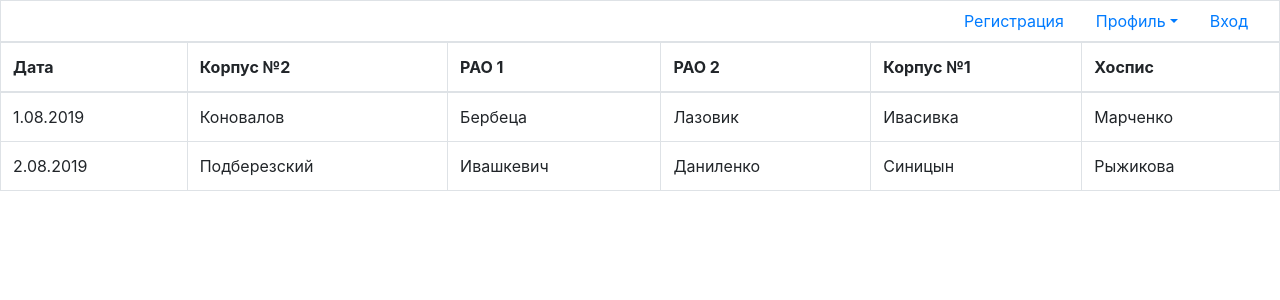
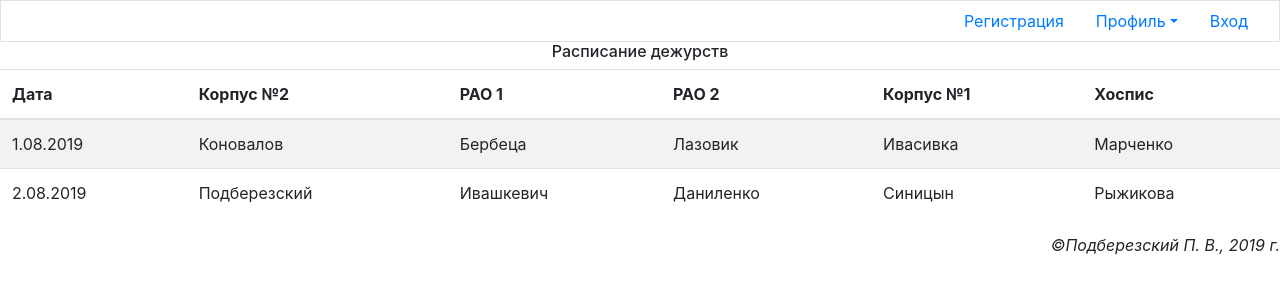
Before and after one commit to pol1969/tt, a Django app: page / in a window 1280 px wide. Shown: the top 300 px of the page. Run offline with Django 3.2, Linux system fonts and the light colour scheme; some libraries are stand-ins or nearby versions.

Commit message:
Работа с Bootstrap

```diff
--- a/tt/main/templates/layout/basic.html
+++ b/tt/main/templates/layout/basic.html
@@ -22,82 +22,54 @@
 
     </head>
 
-    <body class="container-fluid">
-
-        <header class="mb-0">
-<!--
-            <h6 class="text-center">Расписание дежурств</h6>
--->
-        </header>
+    <body >
+	<section id="base">
+		<div class="container-fluid">
 
 				<div class="row">
-
 				    <ul class="col nav justify-content-end border">
-
 					<li class="nav-item"><a class="nav-link" href="#">
-
 					Регистрация</a></li>
-
-
 					<li class="nav-item dropdown">
-
 					    <a class="nav-link dropdown-toggle" data-toggle="dropdown"
-
 					    href="#" role="button" aria-haspopup="true"
-
 					    aria-expanded="false">Профиль</a>
-
 					    <div class="dropdown-menu">
-
 						<a class="dropdown-item" href="#">Мои объявления</a>
-
 						<a class="dropdown-item" href="#">
-
 						Изменить личные данные</a>
-
 						<a class="dropdown-item" href="#">
-
 						Изменить пароль</a>
-
 						<div class="dropdown-divider"></div>
-
 						<a class="dropdown-item" href="#">Выйти</a>
-
 						<div class="dropdown-divider"></div>
-
 						<a class="dropdown-item" href="#">Удалить</a>
-
 					    </div>
-
 					</li>
-
-
 					<li class="nav-item"><a class="nav-link" href="#">Вход</a></li>
-
-
 				    </ul>
-
 				</div>
 
 				<div class="row">
+					<header class="col-md-12">
+				    		<h6 class="text-center">Расписание дежурств</h6>
+					</header>
+				</div>
 
-
+			      <div class="row">
 				{% bootstrap_messages %}
-
 				{% block content %}
-
 				{% endblock %}
-
+			      </div>
 
 	</div>
+	</section>
 
-<!--<footer class="mt-auto">
-
-            <p class="text-right font-italic">&copy; читатели, 2018 г.</p>
+		<footer>
+            			<p class="text-right font-italic">&copy;Подберезский П. В., 2019 г.</p>
 
                 </footer>
 
---.
 
 </body>
 
--- a/tt/main/templates/main/index.html
+++ b/tt/main/templates/main/index.html
@@ -1,7 +1,8 @@
 {% extends "layout/basic.html" %}
 
 {% block content %}
-<table class="table table-bordered table-condensed">
+
+<table class="table table-striped table-condensed">
 	<thead>
 		<tr>
 
@@ -33,4 +34,67 @@
 
 
 		</tbody>
+</table>
+	<!--
+					<div class="col-md-12 ">
+					  <table class="table table-striped table-bordered table-hover">
+					    <thead>
+					      <tr>
+						<th class="success">
+						  <h4 class="text-center">Free plan</h4>
+						</th>
+						<th class="info">
+						  <h4 class="text-center">Standard plan</h4>
+						</th>
+						<th class="danger">
+						  <h4 class="text-center">Premium plan</h4>
+						</th>
+					      </tr>
+					    </thead>
+					    <tbody>
+					      <tr>
+						<td>
+						  <h3 class="text-center">$ 0</h3>
+						</td>
+						<td>
+						  <h3 class="text-center">$ 99</h3>
+						</td>
+						<td>
+						  <h3 class="text-center">$ 999</h3>
+						</td>
+					      </tr>
+					      <tr>
+						<td>Lorem ipsum</td>
+						<td>Lorem ipsum</td>
+						<td>Lorem ipsum</td>
+					      </tr>
+					      <tr>
+						<td>Lorem ipsum</td>
+						<td>Lorem ipsum</td>
+						<td>Lorem ipsum</td>
+					      </tr>
+					      <tr>
+						<td>Dolor sit amet</td>
+						<td>Lorem ipsum</td>
+						<td>Lorem ipsum</td>
+					      </tr>
+					      <tr>
+						<td>-</td>
+						<td>Dolor sit amet</td>
+						<td>Lorem ipsum</td>
+					      </tr>
+					      <tr>
+						<td>-</td>
+						<td>-</td>
+						<td>Lorem ipsum</td>
+					      </tr>
+					      <tr>
+						<td><a href="#" class="btn btn-success btn-block">Purchase</a></td>
+						<td><a href="#" class="btn btn-info btn-block">Purchase</a></td>
+						<td><a href="#" class="btn btn-danger btn-block">Purchase</a></td>
+					      </tr>
+					    </tbody>
+					  </table>
+					</div>
+	-->
 {% endblock %}
```
Also changed, not shown: 1 other file. Lines whose indentation alone changed are shown as unchanged.
